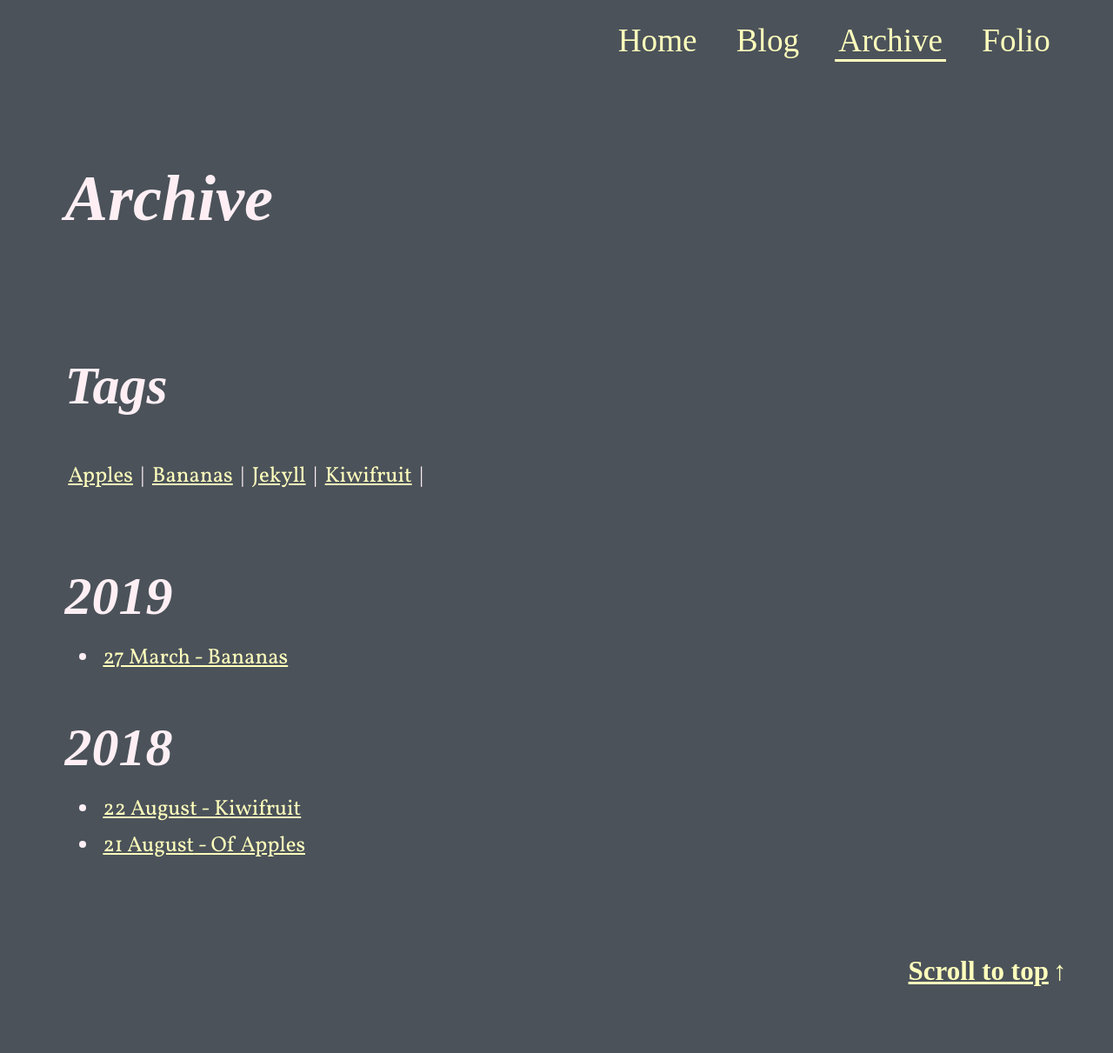
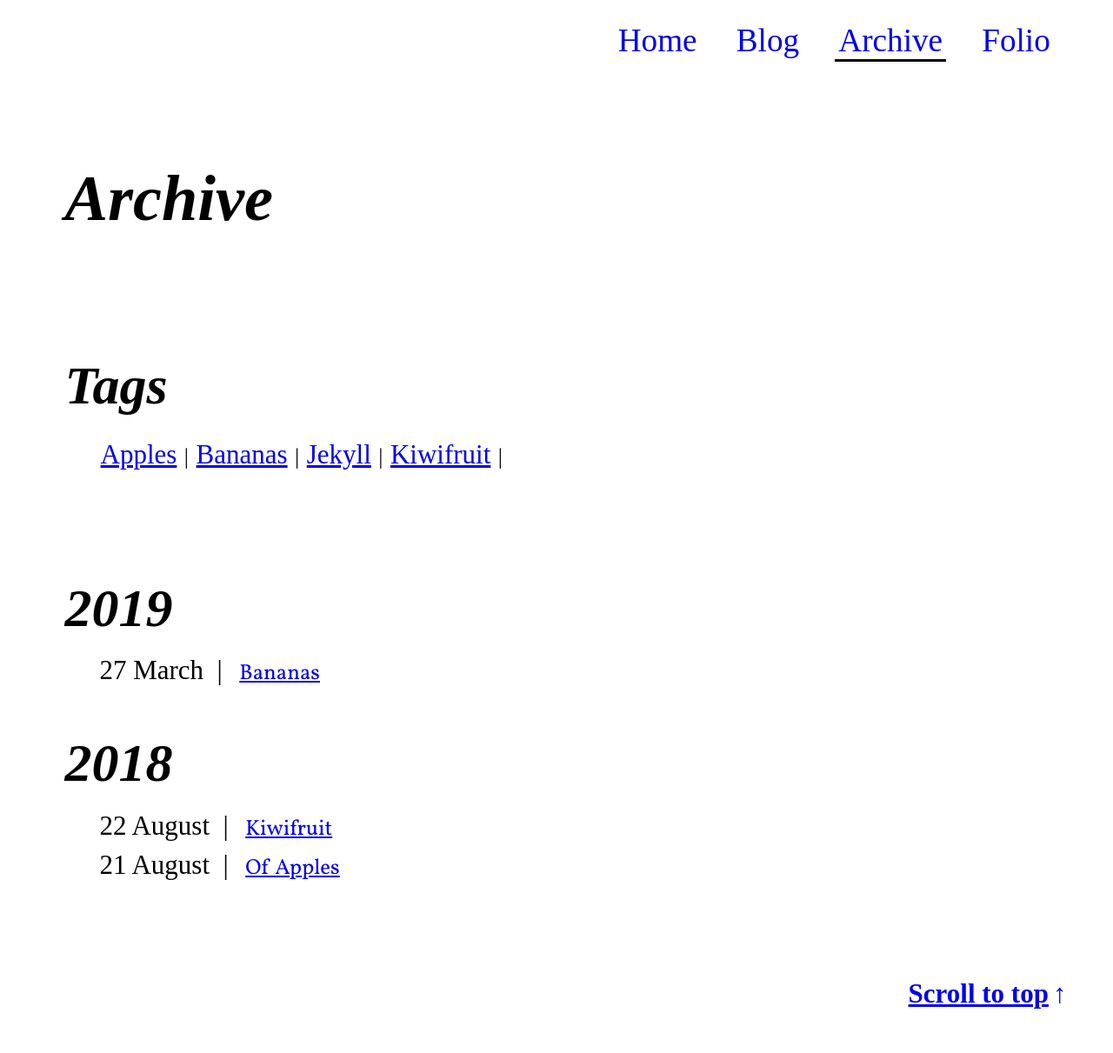
Before and after one commit to denismcdonald/blog, a Jekyll site: the page built from archive.html, in a window 1280 px wide. Shown: the whole page at 87% size. Built offline with Jekyll 4.4.1, drawn with Linux system fonts in a browser that asks for light colours; some web fonts are replaced; before the commit the page ends 1185 px from its top, so only the background shows below that.

Commit message:
White theme

```diff
--- a/_sass/main.scss
+++ b/_sass/main.scss
@@ -18,25 +18,29 @@ html {
 }
 
 body {
-    background-color: #4B525A;
-    color: #FFEFF4;
+    // background-color: #4B525A;
+    background-color: #fff;
+    // color: #FFEFF4;
+    color: #000;
     font-family: "Vollkorn", "Palatino Linotype", Palatino, Palladio, "URW Palladio L", "Book Antiqua", Baskerville, "Bookman Old Style", "Bitstream Charter", "Nimbus Roman No9 L", Garamond, "Apple Garamond", "ITC Garamond Narrow", "New Century Schoolbook", "Century Schoolbook", "Century Schoolbook L", Georgia, serif;
     margin: 0;
 }
 
 a {
-    color: #FFFFBC;
+    // color: #FFFFBC;
+    // color: darkmagenta;
 }
 
 a:focus {
-    background-color: #000;
+    // background-color: #000;
     box-shadow: 0 0 0 3px #88b8ff;
     border-radius: 2px;
     text-decoration: none;
 }
 
 a:visited {
-    color: #FEF5DE;
+    // color: #FEF5DE;
+    // color: darkmagenta;
 }
 
 a:hover {
@@ -62,6 +66,15 @@ li a {
     margin: 2rem 0 -0.5rem 0;
 }
 
+.archive-tags {
+    font-family: "BenchNine";
+    font-size: 1.25rem;
+}
+
+.archive-tags-list {
+    margin: -1rem 0 0 1.5rem;
+}
+
 aside {
     margin: 4rem 0 0 0;
     padding: 0;
@@ -84,7 +97,7 @@ aside {
 }
 
 .current {
-    border-bottom: 3px solid #FFFFBC;
+    border-bottom: 3px solid #000;
 }
 
 .edit {
@@ -156,6 +169,14 @@ nav a {
     text-decoration: none;
 }
 
+nav a:visited {
+    color: #000;
+}
+
+nav a:hover {
+    color: #fff;
+}
+
 p {
     line-height: 1.65rem;
 }
@@ -209,7 +230,14 @@ code {
 }
 
 .tag-list {
-    list-style: disc;
+    list-style: none;
+}
+
+.tag-list span {
+    font-family: "BenchNine";
+    font-size: 1.25rem;
+    text-decoration: none;
+    display: inline-block;
 }
 
 .toc {
@@ -397,7 +425,7 @@ Breakpoint 2 (Table of contents appears)
     }
 
     .toc-scroll {
-        color: #fff;
+        // color: #fff;
         display: block;
         font-size: 1.25rem;
         font-style: italic;
--- a/archive.html
+++ b/archive.html
@@ -4,10 +4,10 @@ scroll: true
 ---
 
 <h1>Archive</h1>
-<!-- <hr> -->
 <br>
 <h2>Tags</h2>
 
+<section class="archive-tags-list">
 {% capture tags %}
   {% for tag in site.tags %}
     {{ tag[0] }}
@@ -15,11 +15,12 @@ scroll: true
 {% endcapture %}
 {% assign sortedtags = tags | split:' ' | sort %}
 
-
 {% for tag in sortedtags %}
 <!-- <a href="#{{ tag }}">{{ tag }}</a><span> /</span> -->
-<a href="{{ site.baseurl}}/tag/{{ tag }}">{{ tag | capitalize }}</a><span>&nbsp;|</span>
+<a class="archive-tags" href="{{ site.baseurl}}/tag/{{ tag }}">{{ tag | capitalize }}</a><span>&nbsp;|</span>
 {% endfor %}
+</section>
+
 <br>
 <br>
 
@@ -32,14 +33,11 @@ scroll: true
           <ul class="tag-list">
           {% assign myDate = currentDate %}
       {% endif %}
-      <li><a href="{{ site.baseurl}}{{ post.url }}"><span>{{ post.date | date: "%-d %B" }}</span> - {{ post.title }}</a></li>
+      <li><span>{{ post.date | date: "%-d %B" }}&nbsp; | &nbsp;</span><a href="{{ site.baseurl}}{{ post.url }}">{{ post.title }}</a></li>
       {% if forloop.last %}</ul>{% endif %}
   {% endfor %}
   <br>
 </section>
-
-
-
 
 <!-- {% for tag in sortedtags %}
   <h3 id="{{ tag }}">{{ tag | capitalize }}:</h3>
--- a/blog.html
+++ b/blog.html
@@ -6,5 +6,5 @@ scroll: false
 ---
 <h1>Latest Posts</h1>
   {% for post in site.posts %}
-      <p><a href="{{ site.baseurl}}{{ post.url }}">{{ post.title }}</a> - {{ post.date | date: "%d %B %Y" }}</p>
+      <p>{{ post.date | date: "%d %B %Y" }}&nbsp; | &nbsp;<a href="{{ site.baseurl}}{{ post.url }}">{{ post.title }}</a></p>
   {% endfor %}
```
Also changed, not shown: 3 other files.
